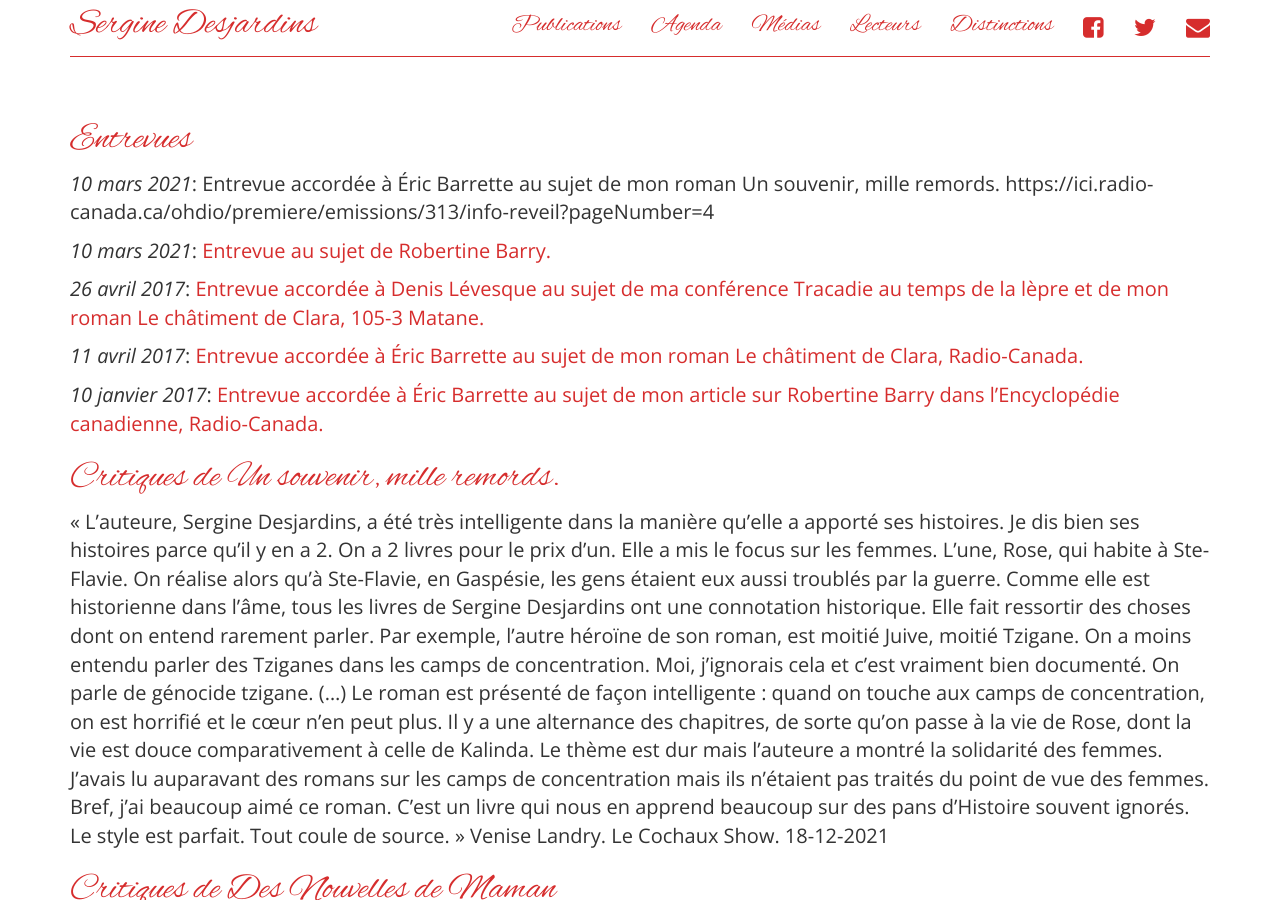
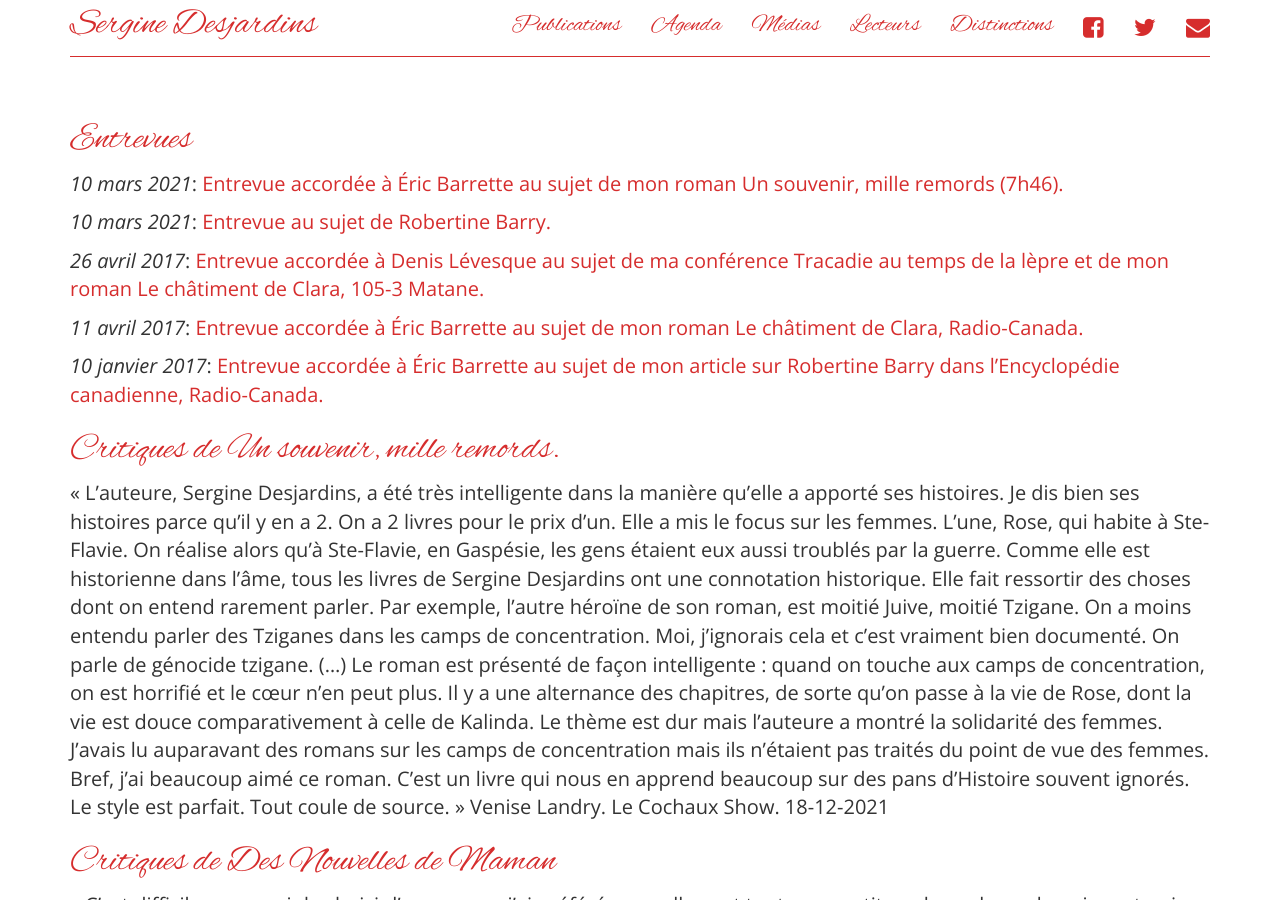
Before and after one commit to serginedesjardins/serginedesjardins.github.io, a Jekyll site: the page built from medias.md, in a window 1280 px wide and 900 px high. Built offline with Jekyll 4.4.1, drawn with Linux system fonts in a browser that asks for light colours; nearby versions of some CDN libraries.

Commit message:
Update medias.md

```diff
--- a/medias.md
+++ b/medias.md
@@ -6,7 +6,7 @@
 
 # Entrevues
 
-*10 mars 2021*: Entrevue accordée à Éric Barrette au sujet de mon roman Un souvenir, mille remords. https://ici.radio-canada.ca/ohdio/premiere/emissions/313/info-reveil?pageNumber=4
+*10 mars 2021*: [Entrevue accordée à Éric Barrette au sujet de mon roman Un souvenir, mille remords (7h46).](https://ici.radio-canada.ca/ohdio/premiere/emissions/info-reveil/episodes/576607/rattrapage-du-mercredi-13-octobre-2021)
 
 *10 mars 2021*: [Entrevue au sujet de Robertine Barry.](https://sergine-desjardins.com/files/2021-03-10.mp3)
 
```
